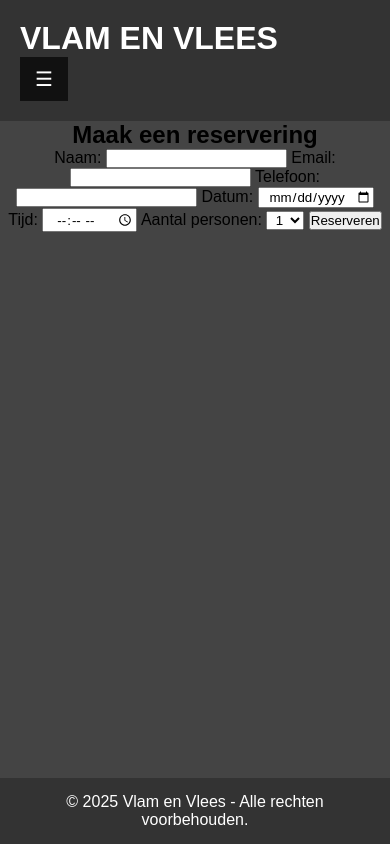
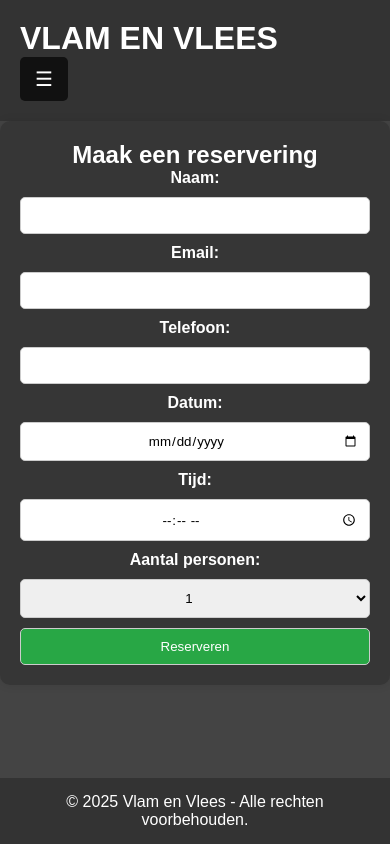
Before and after one commit to marijnhaas/Project-Dishdev-Vlam-en-Vlees, a PHP site: page /reservering.php in a window 390 px wide. Run offline with PHP 8.4, Linux system fonts and the light colour scheme.

Commit message:
Update style.css
Css geupdate

```diff
--- a/CSS/style.css
+++ b/CSS/style.css
@@ -8,25 +8,24 @@
   .openbtn {
       grid-column: 1;
       justify-self: start;
-      /* justify-content: flex-start; */
+
   }
 
 
-    /* The sidepanel menu */
     .sidepanel {
-        height: 100vh; /* Specify a height */
-        width: 0; /* 0 width - change this with JavaScript */
-        position: fixed; /* Stay in place */
-        z-index: 1; /* Stay on top */
+        height: 100vh;
+        width: 0;
+        position: fixed;
+        z-index: 1;
         top: 0;
         left: 0;
-        background-color: #111; /* Black*/
-        overflow-x: hidden; /* Disable horizontal scroll */
-        padding-top: 60px; /* Place content 60px from the top */
-        transition: 0.5s; /* 0.5 second transition effect to slide in the sidepanel */
+        background-color: #111;
+        overflow-x: hidden;
+        padding-top: 60px;
+        transition: 0.5s;
       }
 
-      /* The sidepanel links */
+
       .sidepanel a {
         padding: 8px 8px 8px 32px;
         text-decoration: none;
@@ -36,12 +35,10 @@
         transition: 0.3s;
       }
 
-      /* When you mouse over the navigation links, change their color */
       .sidepanel a:hover {
         color: #f1f1f1;
       }
 
-      /* Position and style the close button (top right corner) */
       .sidepanel .closebtn {
         position: absolute;
         top: 0;
@@ -50,7 +47,6 @@
         margin-left: 50px;
       }
 
-      /* Style the button that is used to open the sidepanel */
       .openbtn {
         font-size: 20px;
         cursor: pointer;
@@ -58,6 +54,7 @@
         color: white;
         padding: 10px 15px;
         border: none;
+        border-radius: 5px;
       }
       .normnav {
         display: none;
@@ -94,7 +91,6 @@
         background-color: #444444;
     }
 
-    /* Header */
     .header {
         background: #333;
         color: white;
@@ -116,19 +112,16 @@
         text-decoration: none;
     }
 
-    /* Afbeelding */
     .hoofdafb img {
         width: 100%;
         height: auto;
     }
 
-    /* Content */
     .about {
         padding: 50px 20px;
         color: white;
     }
 
-    /* Footer */
     .footer {
         background: #333;
         color: white;
@@ -146,3 +139,44 @@
     .Voorgerechten, .Hoofdgerechten, .Nagerechten, .Tijden, .loca {
       color: white;
     }
+    .reserveren {
+      background: #363636;
+      padding: 20px;
+      border-radius: 10px;
+      box-shadow: 0 0 10px rgba(0, 0, 0, 0.1);
+      width: 100%;
+      max-width: 400px;
+      align-items: center;
+  }
+  form {
+      display: grid;
+      grid-template-columns: 1fr;
+      gap: 10px;
+  }
+  label {
+      font-weight: bold;
+      color: white;
+  }
+  input, select, .submitknop {
+      padding: 10px;
+      width: 100%;
+      border: 1px solid #ccc;
+      border-radius: 5px;
+  }
+  .submitknop {
+      background-color: #28a745;
+      color: white;
+      cursor: pointer;
+  }
+  .submitknop:hover {
+      background-color: #218838;
+  }
+
+.resContainer{
+  display: flex;
+  align-items: center;
+  justify-content: center;
+}
+p, h2 {
+  color: white;
+}
```
